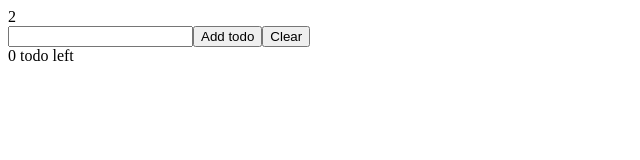
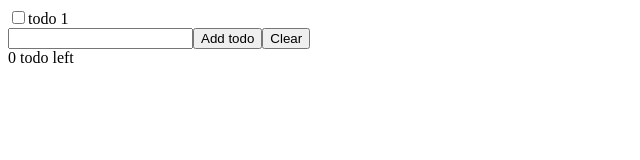
Before and after one commit to MilindGour9869/todolist_React, a React (Create React App) app: page / in a window 1280 px wide. Shown: the top 160 px of the page, without its empty margins (0-640 px from the left). Built offline with nearby package versions, Linux system fonts and the light colour scheme.

Commit message:
about to control state of app

```diff
--- a/src/App.js
+++ b/src/App.js
@@ -3,7 +3,7 @@ import TodoList from './TodoList.js'
 
 function App() {
 
-  const [todo , setTodo] = useState(['todo 1' , 'todo 2']);
+  const [todo , setTodo] = useState([{ id:1 , name:"todo 1" , done:false}]);
 
 
 
--- /dev/null
+++ b/src/Todo.js
@@ -0,0 +1,13 @@
+import React from 'react';
+
+export default function Todo(props)
+{
+    return (
+        <div>
+            <label>
+           <input type="checkbox" checked = {props.todo.done}/>
+            {props.todo}
+            </label>
+        </div>
+    );
+}
--- a/src/TodoList.js
+++ b/src/TodoList.js
@@ -1,7 +1,13 @@
 import React from 'react';
+import Todo from "./Todo"
 
 export default function TodoList(props){
     return (
-  <div>{props.todos.length}</div>
+        props.todos.map(
+            val =>{
+                return <Todo key={val.id} todo = {val.name}/>
+            }
+        )
+
     );
 }
```
